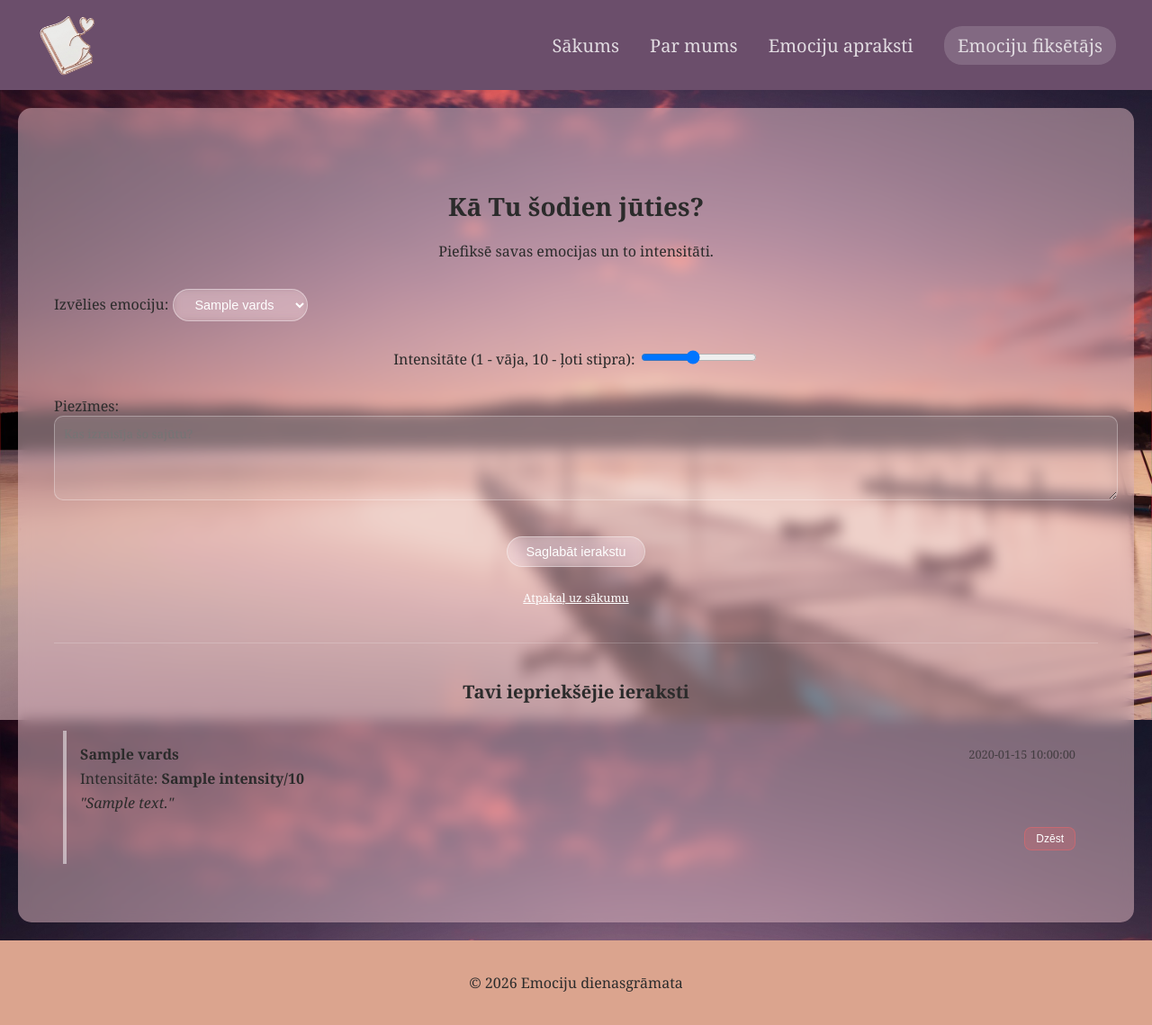
After one commit to elizabete-misina/programesana-misina, a Flask app: template templates/log_mood.html in a window 1280 px wide. The commit adds this page. Shown: the whole page at 90% size. Run offline with Flask 3, Linux system fonts and the light colour scheme; the template is opened without the code that fills it: most values are stand-ins (such as "Sample title", 1, 10 or a date in 2020).

Commit message:
izveidoju CRUD stila emociju fiksētāju (mood tracker), kurā lietotājs var ievadīt, lasīt un izdzēst datus

```diff
--- a/app.py
+++ b/app.py
@@ -1,4 +1,4 @@
-from flask import Flask, render_template
+from flask import Flask, render_template, redirect, request, url_for
 import sqlite3
 from pathlib import Path
 
@@ -53,6 +53,42 @@ def description_detail(emotion_id):
     conn.close()
     return render_template('description_detail.html', emotion=emotion, synonyms=synonyms)
 
+@app.route('/log_mood', methods=['GET', 'POST'])
+def log_mood():
+    conn = get_db_connection()
+
+    if request.method == 'POST':
+        emotion_id = request.form.get('emotion_id')
+        intensity = request.form.get('intensity')
+        note = request.form.get('note')
+
+        conn.execute('INSERT INTO mood_logs (emotion_id, intensity, note) VALUES (?, ?, ?)',
+                     (emotion_id, intensity, note))
+        conn.commit()
+        # After saving, we stay on the same page to see the new log
+        return redirect(url_for('log_mood'))
+
+    # GET: Fetch everything to show on the page
+    emotions = conn.execute('SELECT * FROM emotions').fetchall()
+
+    # Fetch logs and join with emotions to get the name and color!
+    logs = conn.execute('''
+        SELECT mood_logs.*, emotions.vards
+        FROM mood_logs
+        JOIN emotions ON mood_logs.emotion_id = emotions.id
+    ''').fetchall()
+
+    conn.close()
+    return render_template('log_mood.html', emotions=emotions, logs=logs)
+
+@app.route('/delete_log/<int:log_id>', methods=['POST'])
+def delete_log(log_id):
+    conn = get_db_connection()
+    conn.execute('DELETE FROM mood_logs WHERE id = ?', (log_id,))
+    conn.commit()
+    conn.close()
+    return redirect(url_for('log_mood'))
+
 
 @app.errorhandler(404)
 def page_not_found(e):
--- a/static/style.css
+++ b/static/style.css
@@ -207,6 +207,63 @@ main {
     text-align: center;
 }
 
+.form-group {
+    margin-bottom: 20px;
+    text-align: left;
+}
+
+textarea {
+    width: 100%;
+    background: rgba(255, 255, 255, 0.1);
+    border: 1px solid rgba(255, 255, 255, 0.3);
+    border-radius: 10px;
+    padding: 10px;
+    color: white;
+    font-family: inherit;
+}
+
+.logs-container {
+    max-height: 500px;
+    overflow-y: auto;
+    padding: 10px;
+}
+
+
+.logs-container .main-glass-box {
+    border-left: 4px solid rgba(255, 255, 255, 0.5);
+}
+
+.delete-btn {
+    background: rgba(255, 100, 100, 0.2);
+    color: white;
+    border: 1px solid rgba(255, 100, 100, 0.4);
+    padding: 5px 12px;
+    border-radius: 8px;
+    font-size: 0.75rem;
+    cursor: pointer;
+    transition: 0.3s;
+}
+
+.delete-btn:hover {
+    background: rgba(255, 50, 50, 0.5);
+    transform: scale(1.05);
+}
+
+select option {
+    background-color: white;
+    color: #333;
+}
+
+
+select {
+    color: white;
+    background: rgba(255, 255, 255, 0.2);
+    border: 1px solid rgba(255, 255, 255, 0.3);
+    padding: 8px;
+    border-radius: 10px;
+    cursor: pointer;
+}
+
 footer {
     background-color: #dba48e;
     text-align: center;
--- a/templates/base.html
+++ b/templates/base.html
@@ -16,7 +16,8 @@
             <nav>
                 <a href="/">Sākums</a>
                 <a href="/par-mums">Par mums</a>
-                <a href="/apraksti" class="nav-special">Emociju apraksti</a>
+                <a href="/apraksti">Emociju apraksti</a>
+                <a href="/log_mood" class="nav-special">Emociju fiksētājs</a>
             </nav>
         </header>
         <main class="content-wrap">
--- /dev/null
+++ b/templates/log_mood.html
@@ -0,0 +1,61 @@
+{% extends "base.html" %}
+{% block title %}Emociju fiksēšana - Emociju dienasgrāmata{% endblock %}
+{% block content %}
+<div class="main-glass-box" style="margin-top: 50px;">
+    <h2>Kā Tu šodien jūties?</h2>
+    <p>Piefiksē savas emocijas un to intensitāti.</p>
+
+    <form action="{{ url_for('log_mood') }}" method="POST">
+        <div class="form-group">
+            <label>Izvēlies emociju:</label>
+            <select name="emotion_id" class="btn" style="background: rgba(255,255,255,0.1); color: black;">
+                {% for emotion in emotions %}
+                    <option value="{{ emotion.id }}">{{ emotion.vards }}</option>
+                {% endfor %}
+            </select>
+        </div>
+
+        <div style="margin: 30px 0;">
+            <label>Intensitāte (1 - vāja, 10 - ļoti stipra):</label>
+            <input type="range" name="intensity" min="1" max="10" value="5" class="slider">
+        </div>
+
+        <div class="form-group">
+            <label>Piezīmes:</label>
+            <textarea name="note" placeholder="Kas izraisīja šo sajūtu?" rows="4"></textarea> <!--ieliek jautajumu textbox-->
+        </div>
+
+        <button type="submit" class="btn">Saglabāt ierakstu</button>
+        <br><br>
+        <a href="{{ url_for('index') }}" style="color: white; font-size: 0.8rem;">Atpakaļ uz sākumu</a>
+    </form>
+</div>
+<hr style="margin: 40px 0; border: 0; border-top: 1px solid rgba(255,255,255,0.2);">
+
+<h3>Tavi iepriekšējie ieraksti</h3>
+
+<div class="logs-container">
+    {% for log in logs %}
+    <div class="main-glass-box" style="margin-bottom: 15px; padding: 15px; text-align: left; position: relative;">
+    <div style="display: flex; justify-content: space-between; align-items: center;">
+        <strong>{{ log.vards }}</strong>
+        <span style="opacity: 0.7; font-size: 0.8rem;">{{ log.log_date }}</span>
+    </div>
+
+    <div style="margin: 5px 0;">
+        <span>Intensitāte: <strong>{{ log.intensity }}/10</strong></span>
+    </div>
+
+    {% if log.note %}
+        <p style="font-style: italic; margin-top: 5px;">"{{ log.note }}"</p>
+    {% endif %}
+
+    <form action="{{ url_for('delete_log', log_id=log.id) }}" method="POST" style="margin-top: 10px; text-align: right;">
+        <button type="submit" class="delete-btn" onclick="return confirm('Vai tiešām vēlies dzēst šo ierakstu?')">Dzēst</button>
+    </form>
+</div>
+    {% else %}
+        <p>Vēl nav neviena ieraksta. Sāc savu dienasgrāmatu!</p>
+    {% endfor %}
+</div>
+{% endblock %}
```
Also changed, not shown: .dbeaver/data-sources.json, emociju-dienasgramata.db, 1 other file.
